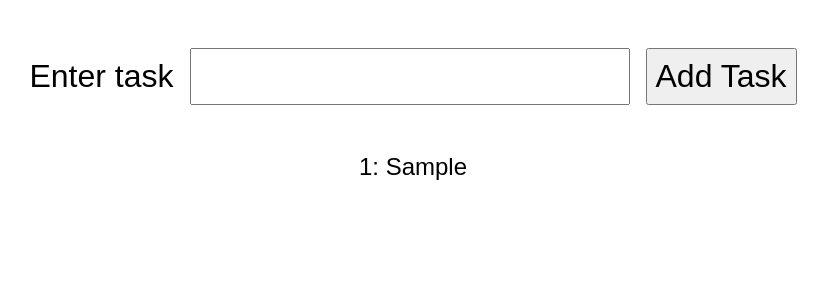
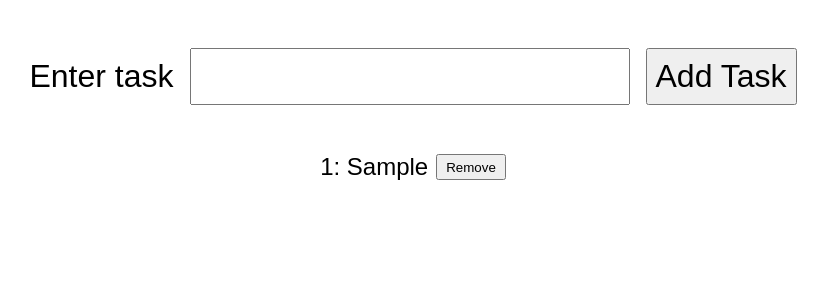
Before and after one commit to meuzishun/task-app, a React (Create React App) app: page / in a window 1280 px wide. Both pictures are taken after typing "Sample" into the empty fields and a click on the button "Add Task". Shown: the top 300 px of the page, without its empty margins (227-1055 px from the left). Built offline with nearby package versions, Linux system fonts and the light colour scheme.

Commit message:
Style the remove buttons

```diff
--- a/public/styles.css
+++ b/public/styles.css
@@ -37,6 +37,14 @@ html {
 }
 
 #root div ul li {
+  display: flex;
+  align-items: center;
+  gap: 0.5rem;
   font-size: 1.5rem;
   margin: 1rem;
 }
+
+#root div ul li button {
+  text-transform: capitalize;
+  padding: 0.2rem 0.5rem;
+}
--- a/src/components/Overview.js
+++ b/src/components/Overview.js
@@ -8,7 +8,7 @@ const Overview = (props) => {
       {tasks.map((task, index) => {
         return (
           <li key={task.id}>
-            {index + 1}: {task.text}
+            {index + 1}: {task.text} <button>remove</button>
           </li>
         );
       })}
```
